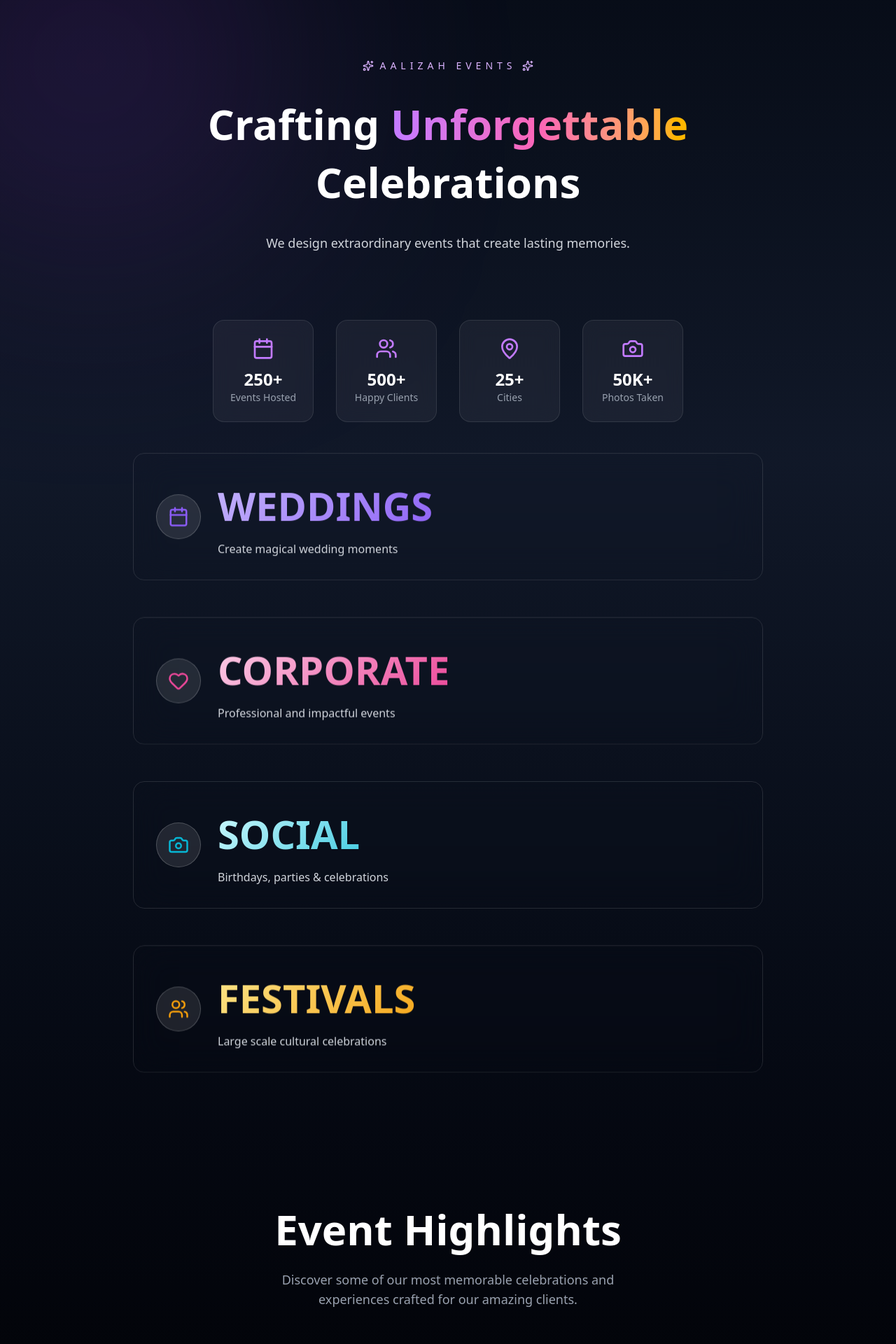
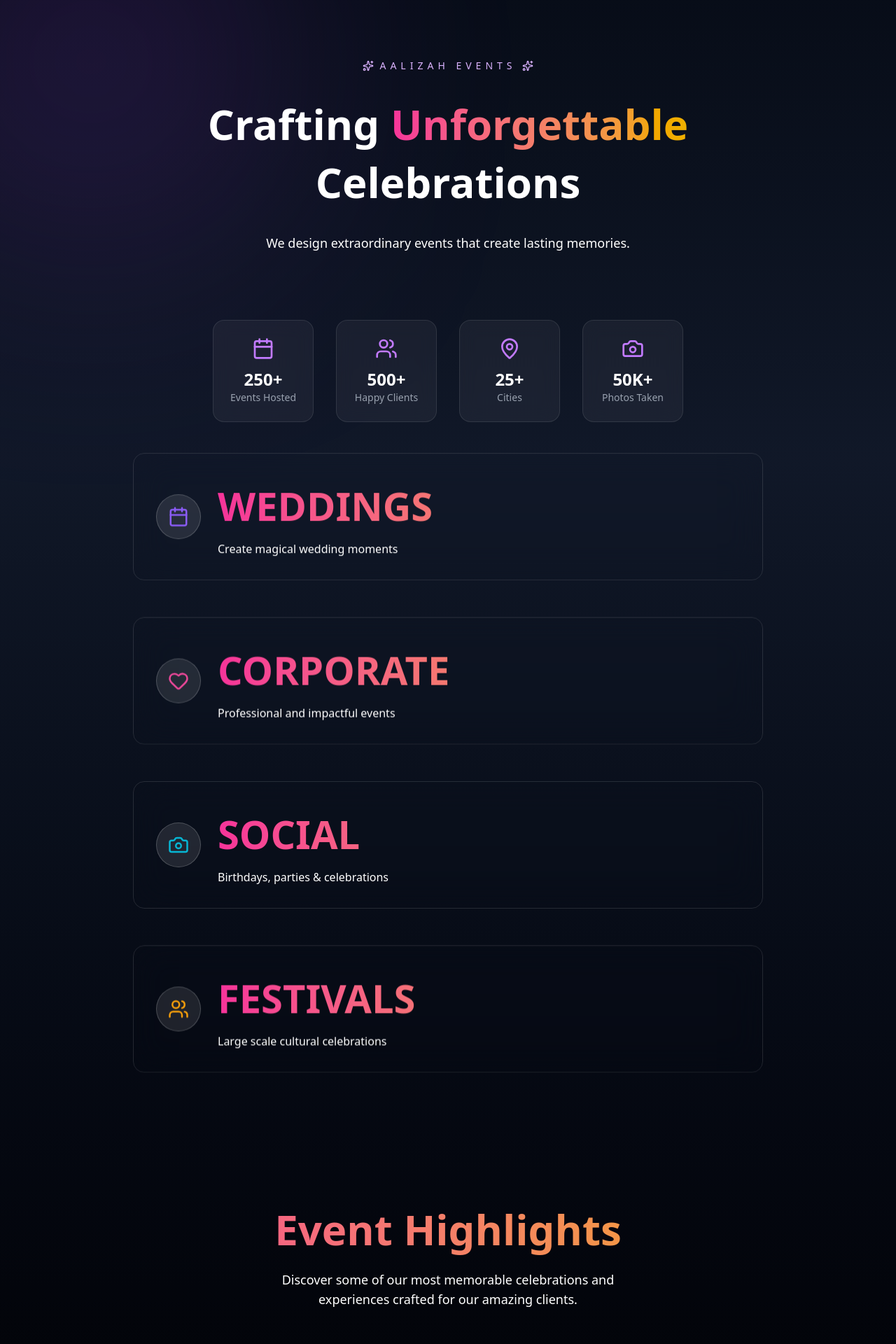
Before and after one commit to Abhishekn1234/event_managements, a React (Vite) app: page / in a window 1280 px wide. Shown: the part 2100-4020 px from the top of the page at 70% size. Built offline with nearby package versions, Linux system fonts and the light colour scheme.

Commit message:
`Updated text styles and gradients in Events and EventBlock components`

```diff
--- a/src/components/Home/Events.tsx
+++ b/src/components/Home/Events.tsx
@@ -59,12 +59,16 @@ export default function Events() {
         transition={{ duration: 1 }}
         className="text-center mb-12 sm:mb-16 md:mb-20"
       >
-        <h2 className="text-3xl sm:text-4xl md:text-5xl lg:text-6xl font-bold text-white leading-snug">
-          Event Highlights
-        </h2>
-        <p className="text-gray-400 mt-2 sm:mt-4 text-sm sm:text-base md:text-lg max-w-xl mx-auto">
-          Discover some of our most memorable celebrations and experiences crafted for our amazing clients.
-        </p>
+       <h2 className="text-3xl sm:text-4xl md:text-5xl lg:text-6xl font-bold
+bg-gradient-to-r from-pink-500 to-yellow-500
+bg-clip-text text-transparent
+leading-snug">
+  Event Highlights
+</h2>
+
+<p className="text-white mt-2 sm:mt-4 text-sm sm:text-base md:text-lg max-w-xl mx-auto">
+  Discover some of our most memorable celebrations and experiences crafted for our amazing clients.
+</p>
       </motion.div>
 
       {/* FEATURED EVENT */}
--- a/src/components/Home/Servdk.tsx
+++ b/src/components/Home/Servdk.tsx
@@ -68,16 +68,17 @@ const EventBlock: React.FC<EventBlockProps> = ({ text, description, index, isMob
           </motion.div>
 
           {/* Text */}
+         {/* Text */}
 <div className="flex-1">
   <motion.h3
     initial={{ opacity: 0, x: -15 }}
     animate={inView ? { opacity: 1, x: 0 } : {}}
-              className={`font-bold text-[clamp(1.5rem,5vw,2.5rem)] sm:text-[clamp(2rem,6vw,3rem)] md:text-[clamp(2.5rem,6.5vw,3.5rem)]`}
-              style={{
-                background: `linear-gradient(135deg, ${theme.gradient.join(",")})`,
-                WebkitBackgroundClip: "text",
-                color: "transparent",
-              }}
+    className={`font-bold
+    text-[clamp(1.5rem,5vw,2.5rem)]
+    sm:text-[clamp(2rem,6vw,3rem)]
+    md:text-[clamp(2.5rem,6.5vw,3.5rem)]
+    bg-gradient-to-r from-pink-500 to-yellow-500
+    bg-clip-text text-transparent`}
   >
     {text}
   </motion.h3>
@@ -85,7 +86,7 @@ const EventBlock: React.FC<EventBlockProps> = ({ text, description, index, isMob
   <motion.p
     initial={{ opacity: 0 }}
     animate={inView ? { opacity: 1 } : {}}
-              className="text-gray-300 mt-1 sm:mt-2 text-[clamp(0.8rem,2.5vw,1rem)] sm:text-sm md:text-base"
+    className="text-white mt-1 sm:mt-2 text-[clamp(0.8rem,2.5vw,1rem)] sm:text-sm md:text-base"
   >
     {description}
   </motion.p>
@@ -197,14 +198,14 @@ const ScrollHighlight: React.FC = () => {
 
         <h1 className="text-3xl sm:text-4xl md:text-5xl lg:text-6xl font-bold text-white leading-snug">
           Crafting{" "}
-          <span className="bg-gradient-to-r from-purple-400 via-pink-400 to-amber-400 bg-clip-text text-transparent">
+          <span className="bg-gradient-to-r from-pink-500 to-yellow-500 bg-clip-text text-transparent">
             Unforgettable
           </span>
           <br />
           Celebrations
         </h1>
 
-        <p className="text-gray-300 text-sm sm:text-base md:text-lg">
+        <p className="text-white text-sm sm:text-base md:text-lg">
           We design extraordinary events that create lasting memories.
         </p>
       </motion.div>
```
Lines whose indentation alone changed are shown as unchanged.
